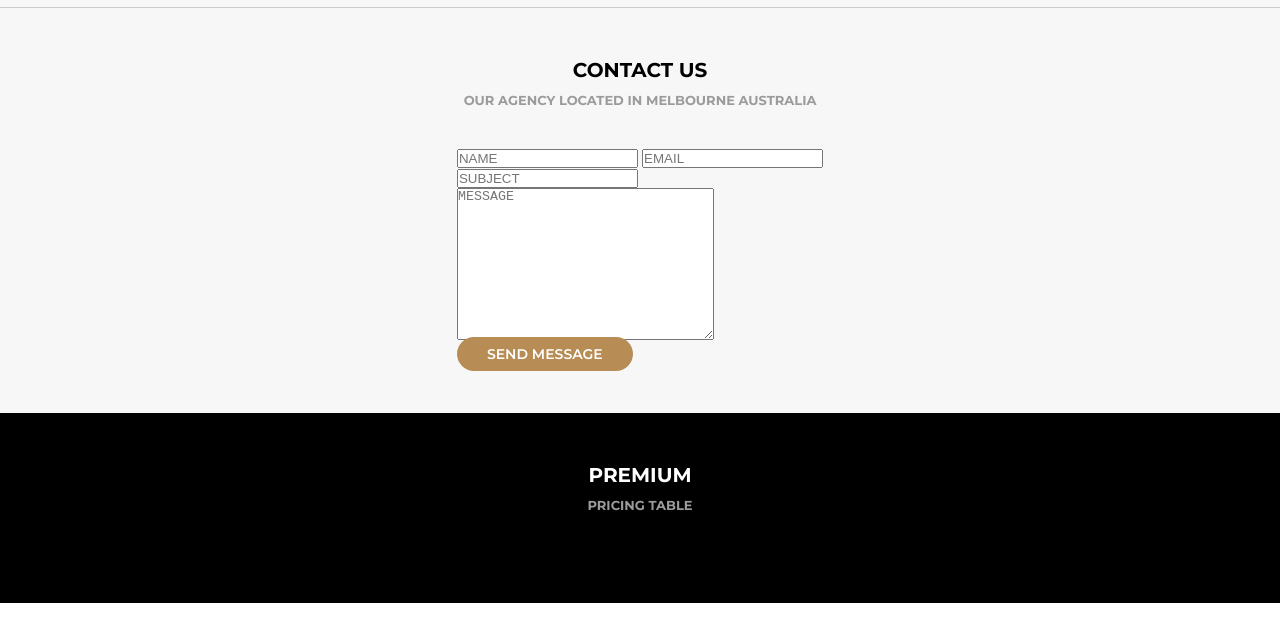
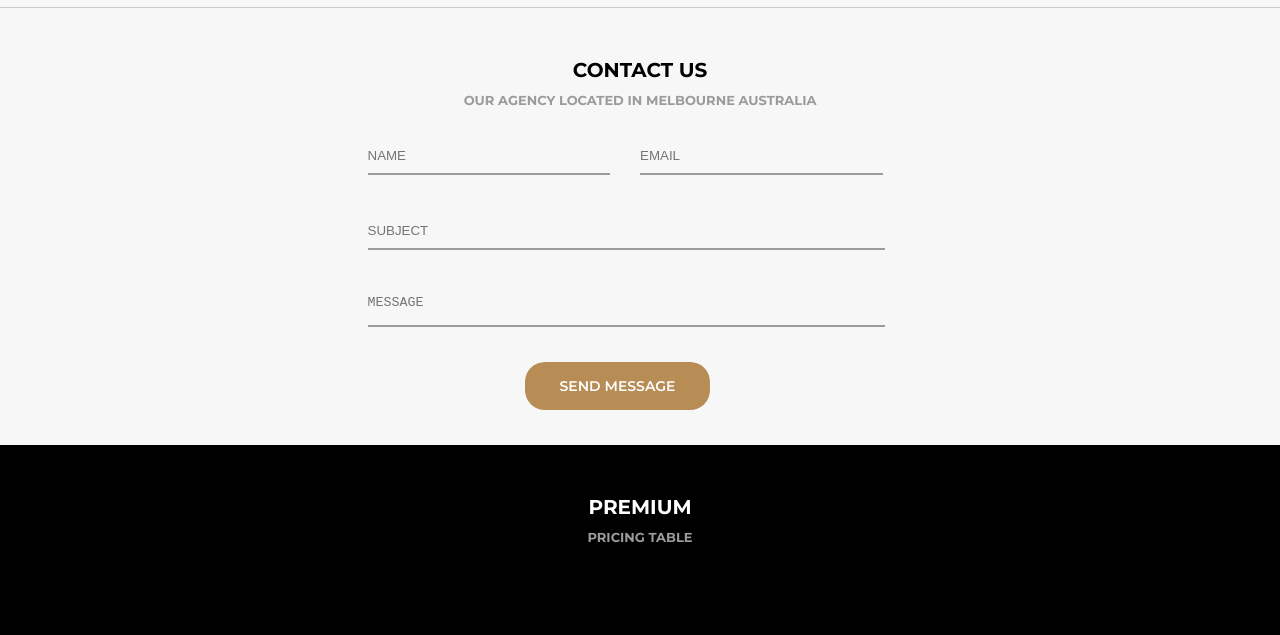
Before and after one commit to dilsoncampelo10/projeto-awax, a plain HTML site: page home.html in a window 1280 px wide. Shown: the part 5633-6268 px from the top of the page. Before the commit the page ends 6236 px from the top, so only its background shows below. Drawn offline with Linux system fonts and the light colour scheme.

Commit message:
Finalizando contato

```diff
--- a/assets/css/style.css
+++ b/assets/css/style.css
@@ -460,7 +460,6 @@ header{
     color: #222;
 }
 .info1 img{
-
     margin-bottom: -10px;
 }
 .info1 p, .info1 ul{
@@ -579,3 +578,37 @@ header{
     display: flex;
     justify-content: center;
 }
+.cadastro form{
+    width: 545px;
+}
+#idsubject, #idmessage{
+    width: 95%;
+}
+#idnome, #idemail, #idsubject, #idmessage{
+    border: 0;
+    border-bottom: 2px solid #9c9a9a;
+    margin-bottom: 45px;
+    margin-right: 30px;
+    outline: 0;
+    background-color: inherit;
+    padding-bottom:10px;
+}
+#idmessage{
+    resize: none;
+    padding: 0;
+}
+#idnome, #idemail{
+    justify-content: space-between;
+    width: 50%;
+    flex: 1;
+}
+#conj_cont{
+    display: flex;
+}
+#btn_cad{
+    text-align: center;
+    width: 500px;
+}
+#btn_cad .button{
+    padding: 15px 35px;
+}
--- a/home.html
+++ b/home.html
@@ -544,13 +544,13 @@
             <div class="section-body">
                 <section class="cadastro">
                     <form action="">
-                        <div>
+                        <div id="conj_cont">
                             <input type="text" name="nome" id="idnome" placeholder="NAME">
                             <input type="text" name="email" id="idemail" placeholder="EMAIL">
                         </div>
                         <div><input type="text" name="subject" id="idsubject" placeholder="SUBJECT"></div>
-                        <div><textarea name="" id="" cols="30" rows="10" placeholder="MESSAGE"></textarea></div>
-                        <div>
+                        <div><textarea name="message" id="idmessage" placeholder="MESSAGE"></textarea></div>
+                        <div id="btn_cad">
                             <a href="" class="button">Send message</a>
                         </div>
                     </form>
```
